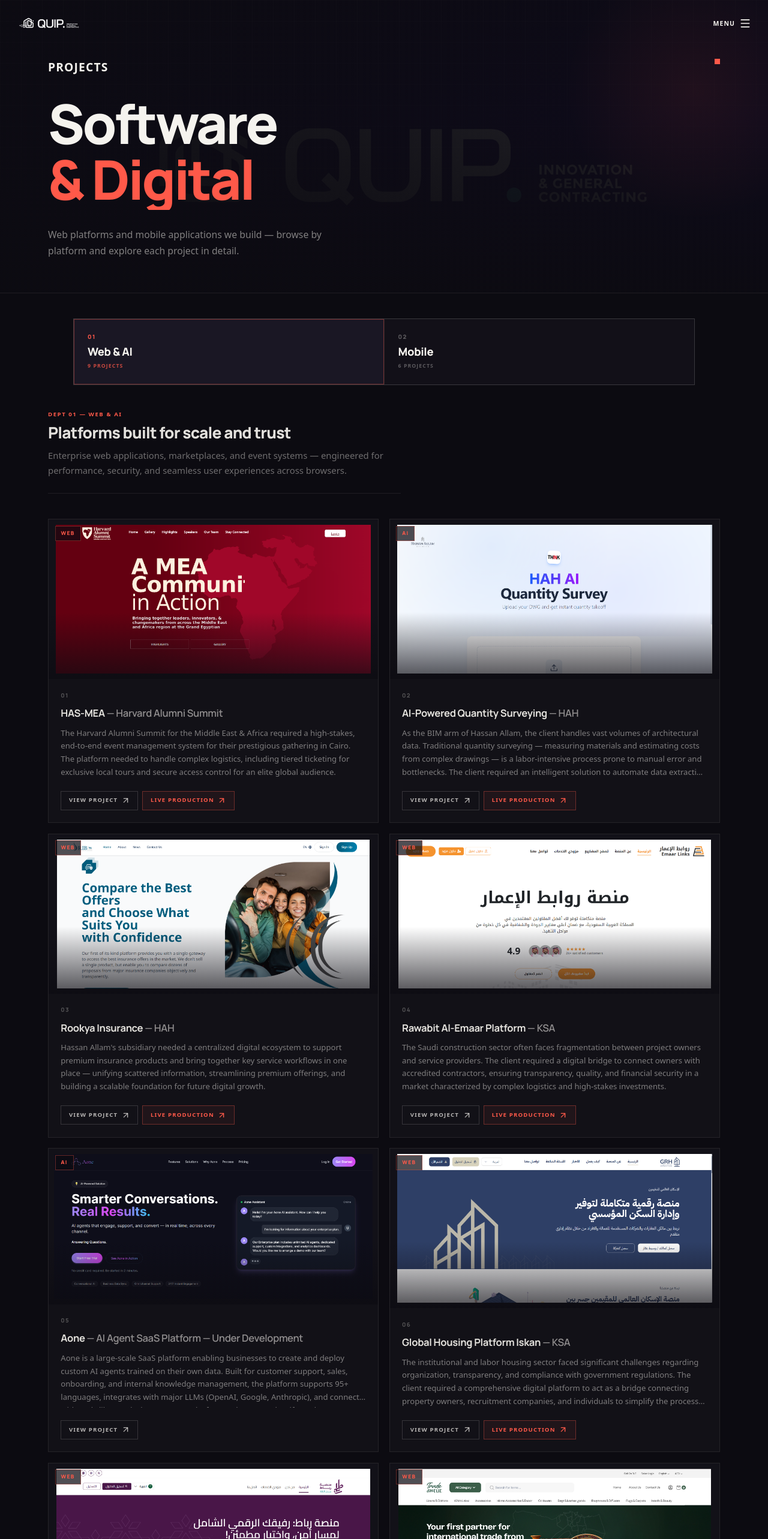
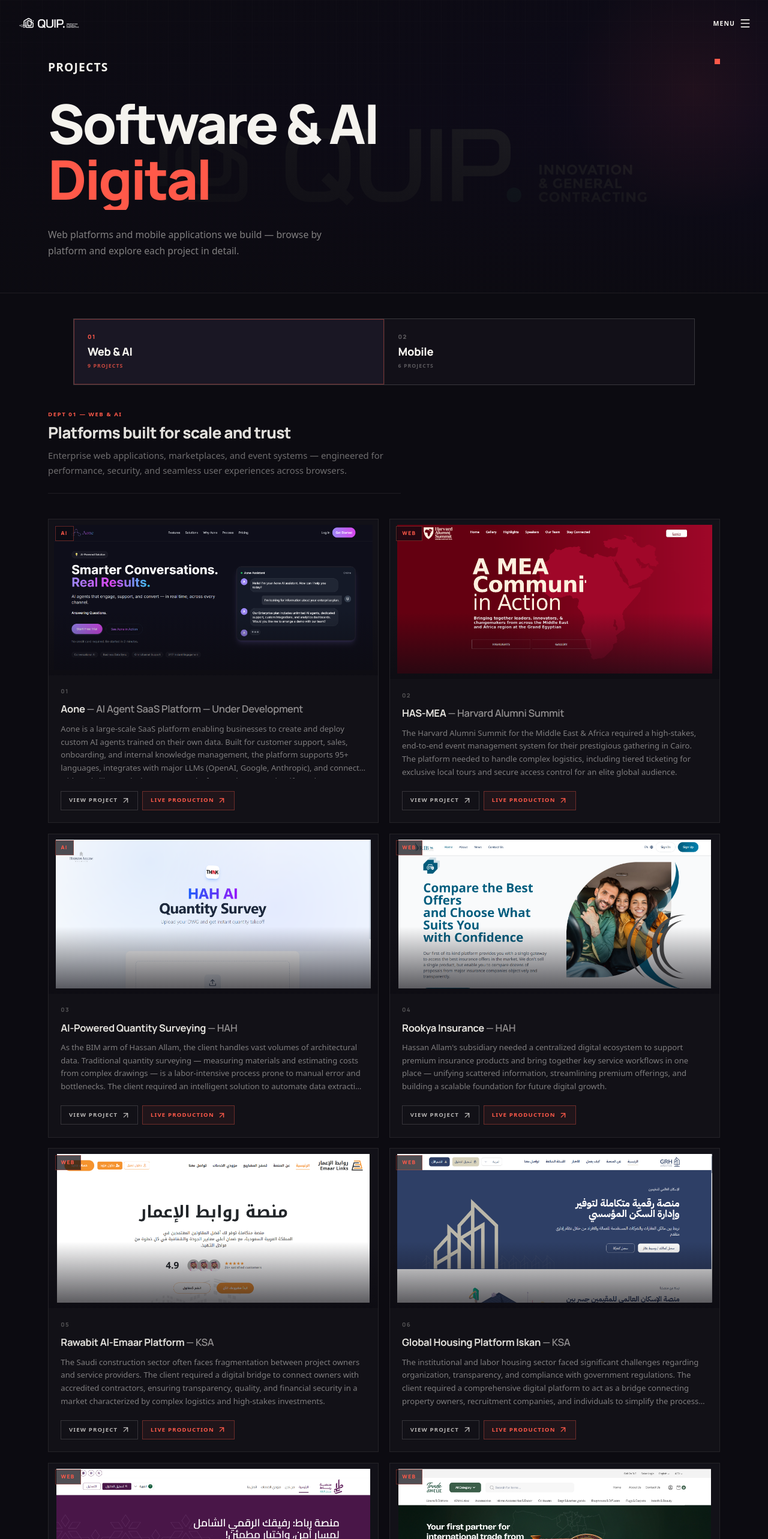
Before and after one commit to Yousseftame/QUIP, a React (Vite) app: page /projects/software in a window 1280 px wide. Shown: the top 2566 px of the page at 60% size. Built offline with nearby package versions, Linux system fonts and the light colour scheme; a web font is replaced by a local one.

Commit message:
replace Aone live demo

```diff
--- a/src/components/sections/FooterSection.tsx
+++ b/src/components/sections/FooterSection.tsx
@@ -4,7 +4,7 @@
 const NAV_LINKS = [
   { label: "About Us", to: "/about" },
   { label: "ICT Infrastructure", to: "/projects/ict" },
-  { label: "Software", to: "/projects/software" },
+  { label: "Software & AI", to: "/projects/software" },
   { label: "Finishing & Construction", to: "/projects/finishing" },
 ];
 
--- a/src/components/sections/HeroMenu.tsx
+++ b/src/components/sections/HeroMenu.tsx
@@ -17,7 +17,7 @@
     expandable: true,
     subLinks: [
       { id: "ict", label: "ICT infrastructure", href: "/projects/ict" },
-      { id: "software", label: "Software", href: "/projects/software" },
+      { id: "software", label: "Software & AI", href: "/projects/software" },
       { id: "finishing", label: "Finishing & Construction", href: "/projects/finishing" }
     ]
   },
--- a/src/components/sections/HeroSection.tsx
+++ b/src/components/sections/HeroSection.tsx
@@ -79,7 +79,7 @@
                 <ul className="hero-services__list">
                   {[
                     "ICT infrastructure",
-                    "Software",
+                    "Software & AI",
                     "Finishing & Construction",
                   ].map((service, index) => (
                     <li key={service} className="hero-services__item">
--- a/src/data/client-logos.ts
+++ b/src/data/client-logos.ts
@@ -55,7 +55,7 @@
   },
   {
     id: "software-partners",
-    eyebrow: "Software",
+    eyebrow: "Software & AI",
     title: "Where Ambition Meets Execution in Code",
     description:
       "From fast-growing startups to established organizations, our software partners choose QUIP to deliver platforms and digital products that are robust, intuitive, and built to evolve with their business.",
--- a/src/data/software-projects.ts
+++ b/src/data/software-projects.ts
@@ -41,6 +41,39 @@
 type Seed = Omit<SoftwareProject, "departmentId"> & { departmentId: SoftwareDepartmentId };
 
 const SEEDS: Seed[] = [
+  {
+    id: "sw-aone",
+    departmentId: "web",
+    platformBadge: "AI",
+    title: "Aone",
+    subtitle: "AI Agent SaaS Platform — Under Development",
+    image: aoneImg,
+    demoUrl: "https://aone.thinkstudio.ai/",
+    description:
+      "Aone is a large-scale SaaS platform enabling businesses to create and deploy custom AI agents trained on their own data. Built for customer support, sales, onboarding, and internal knowledge management, the platform supports 95+ languages, integrates with major LLMs (OpenAI, Google, Anthropic), and connects with tools like Zendesk, Intercom, Salesforce, WhatsApp, Shopify, and more.",
+    solutions: [
+      {
+        title: "Custom AI Agents",
+        description:
+          "Empowers teams to build and deploy agents trained on proprietary business data for support, sales, onboarding, and internal knowledge workflows.",
+      },
+      {
+        title: "Multi-LLM & Integrations",
+        description:
+          "Supports 95+ languages and connects with leading LLM providers alongside Zendesk, Intercom, Salesforce, WhatsApp, Shopify, and other core business tools.",
+      },
+      {
+        title: "Configurable Dashboard & AI Actions",
+        description:
+          "Delivers a flexible control center with AI Actions that trigger real operations through APIs — beyond chat into executable business workflows.",
+      },
+      {
+        title: "Multi-Channel Deployment",
+        description:
+          "Deploys agents across channels with automated human handoff workflows, ensuring seamless escalation when live support is required.",
+      },
+    ],
+  },
   {
     id: "sw-has-mea",
     departmentId: "web",
@@ -149,38 +182,6 @@
         title: "Modern Web Stack",
         description:
           "Leveraged a high-performance React/Next.js frontend to deliver a seamless and simplified contracting user experience.",
-      },
-    ],
-  },
-  {
-    id: "sw-aone",
-    departmentId: "web",
-    platformBadge: "AI",
-    title: "Aone",
-    subtitle: "AI Agent SaaS Platform — Under Development",
-    image: aoneImg,
-    description:
-      "Aone is a large-scale SaaS platform enabling businesses to create and deploy custom AI agents trained on their own data. Built for customer support, sales, onboarding, and internal knowledge management, the platform supports 95+ languages, integrates with major LLMs (OpenAI, Google, Anthropic), and connects with tools like Zendesk, Intercom, Salesforce, WhatsApp, Shopify, and more.",
-    solutions: [
-      {
-        title: "Custom AI Agents",
-        description:
-          "Empowers teams to build and deploy agents trained on proprietary business data for support, sales, onboarding, and internal knowledge workflows.",
-      },
-      {
-        title: "Multi-LLM & Integrations",
-        description:
-          "Supports 95+ languages and connects with leading LLM providers alongside Zendesk, Intercom, Salesforce, WhatsApp, Shopify, and other core business tools.",
-      },
-      {
-        title: "Configurable Dashboard & AI Actions",
-        description:
-          "Delivers a flexible control center with AI Actions that trigger real operations through APIs — beyond chat into executable business workflows.",
-      },
-      {
-        title: "Multi-Channel Deployment",
-        description:
-          "Deploys agents across channels with automated human handoff workflows, ensuring seamless escalation when live support is required.",
       },
     ],
   },
--- a/src/pages/Projects/SoftwareProjectDetailPage.tsx
+++ b/src/pages/Projects/SoftwareProjectDetailPage.tsx
@@ -79,7 +79,7 @@
       <div className="software-detail__topbar">
         <Link to={listPath} className="software-detail__back">
           <ArrowLeft size={16} strokeWidth={2} />
-          All Software Projects
+          All Software & AI Projects
         </Link>
       </div>
 
--- a/src/pages/Projects/SoftwareProjectsPage.tsx
+++ b/src/pages/Projects/SoftwareProjectsPage.tsx
@@ -99,7 +99,7 @@
 
           <h1 className="software-page__title font-heading">
             <DiaTextReveal
-              text="Software"
+              text="Software & AI"
               textColor="#f5f3ee"
               colors={["#f5f3ee"]}
               className="software-page__title-line"
@@ -109,7 +109,7 @@
               once
             />
             <DiaTextReveal
-              text="& Digital"
+              text="Digital"
               textColor="#FF5949"
               colors={["#FF5949"]}
               className="software-page__title-line"
```
